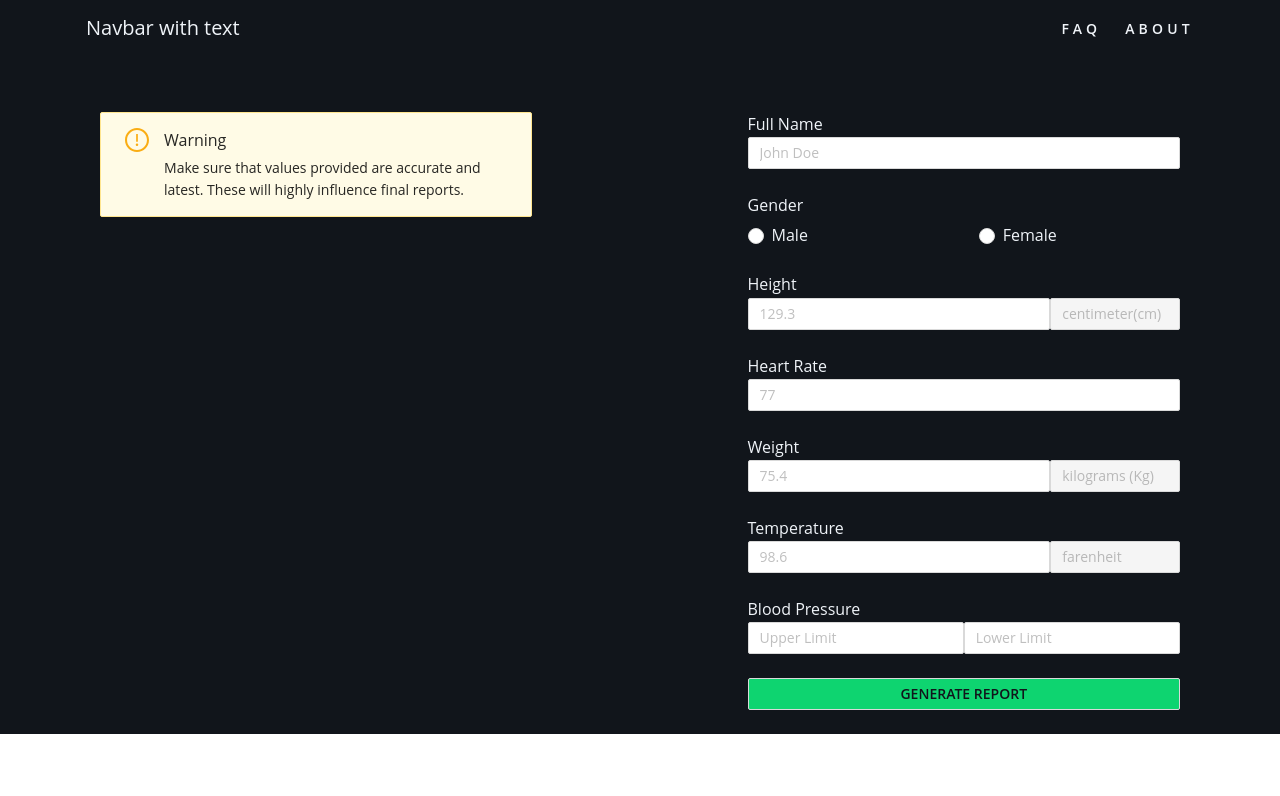
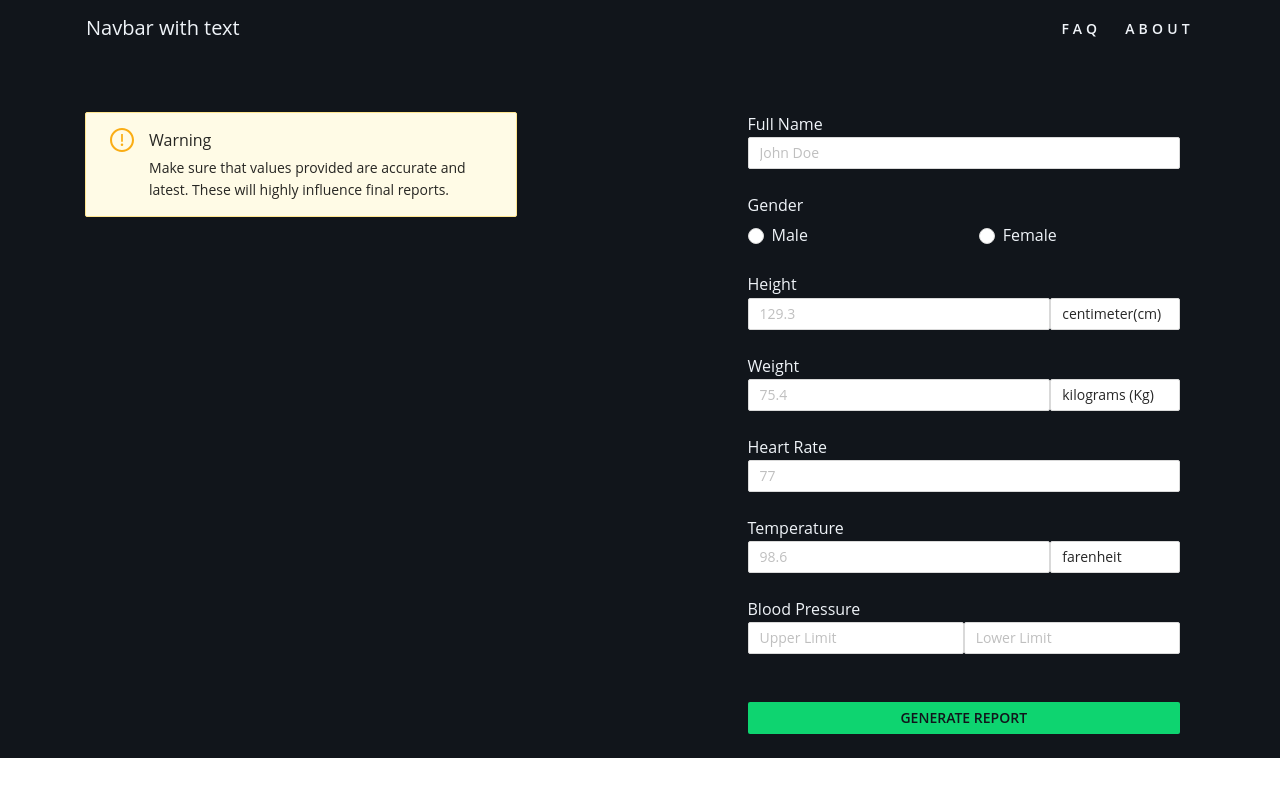
Before and after one commit to iishipatel/VITHack2020_Vicara, a React (Create React App) app: page /form in a window 1280 px wide. Shown: the top 796 px of the page. Built offline with nearby package versions, Linux system fonts and the light colour scheme.

Commit message:
Form Page Edits

```diff
--- a/src/Components/DummyNavbar/DummyNavbar.js
+++ b/src/Components/DummyNavbar/DummyNavbar.js
@@ -4,7 +4,7 @@ import {Navbar} from 'react-bootstrap'
 function DummyNavbar() {
     return (
         <div  style={{ backgroundColor: '#11151B' }} >
-            <Navbar className="container" >
+            <Navbar className="container" style={{ position: 'sticky' }} >
                 <Navbar.Brand href="#home"  style={{ color:'#EFF3F8' }}>Navbar with text</Navbar.Brand>
                 <Navbar.Toggle />
                 <Navbar.Collapse className="justify-content-end">
--- a/src/Components/Form/Form.js
+++ b/src/Components/Form/Form.js
@@ -12,7 +12,7 @@ function Form() {
                         description="Make sure that values provided are accurate and latest. These will highly influence final reports."
                         type="warning"
                         showIcon
-                        style={{ width: '70%' }}
+                        style={{ width: '70%', left: -15 }}
                     />
                 </div>
                 <div className="col-lg-5"><FormSection /> </div>
--- a/src/Components/Form/FormSection.js
+++ b/src/Components/Form/FormSection.js
@@ -28,29 +28,30 @@ function FormSection() {
               <Form.Item required>
                 <div style={{ color: "#EFF3F8", fontSize: 16}}>Height</div>
                 <Input placeholder="129.3" style={{ width: '70%' }}  />
-                <Input defaultValue="centimeter(cm)" style={{ width: '30%' }} disabled />
+                <Input defaultValue="centimeter(cm)" style={{ width: '30%' }} />
+              </Form.Item>
+
+              <Form.Item required>
+                <div style={{ color: "#EFF3F8", fontSize: 16}}>Weight</div>
+                <Input placeholder="75.4" style={{ width: '70%' }}  />
+                <Input defaultValue="kilograms (Kg)" style={{ width: '30%' }}  />
               </Form.Item>
               <Form.Item required>
                 <div style={{ color: "#EFF3F8", fontSize: 16}}>Heart Rate</div>
                 <Input placeholder="77"  />
               </Form.Item>
               <Form.Item required>
-                <div style={{ color: "#EFF3F8", fontSize: 16}}>Weight</div>
-                <Input placeholder="75.4" style={{ width: '70%' }}  />
-                <Input defaultValue="kilograms (Kg)" style={{ width: '30%' }} disabled />
-              </Form.Item>
-              <Form.Item required>
                 <div style={{ color: "#EFF3F8", fontSize: 16}}>Temperature</div>
                 <Input placeholder="98.6" style={{ width: '70%' }}  />
-                <Input defaultValue="farenheit" style={{ width: '30%' }} disabled />
+                <Input defaultValue="farenheit" style={{ width: '30%' }}  />
               </Form.Item>
               <Form.Item required>
                 <div style={{ color: "#EFF3F8", fontSize: 16}}>Blood Pressure</div>
                 <Input placeholder="Upper Limit" style={{ width: '50%' }}  />
                 <Input placeholder="Lower Limit" style={{ width: '50%' }} />
               </Form.Item>
-              <Form.Item>
-                <Button style={{ backgroundColor: '#0ED470', color:'#11151B', width: '100%', fontWeight: 600, fontSize: 14 }} >GENERATE REPORT</Button>
+              <Form.Item style={{ marginTop: '3rem' }} >
+                <Button style={{ backgroundColor: '#0ED470', color:'#11151B', width: '100%', fontWeight: 600, fontSize: 14, border: 'none' }} >GENERATE REPORT</Button>
               </Form.Item>
             </Form>
         </div>
```
